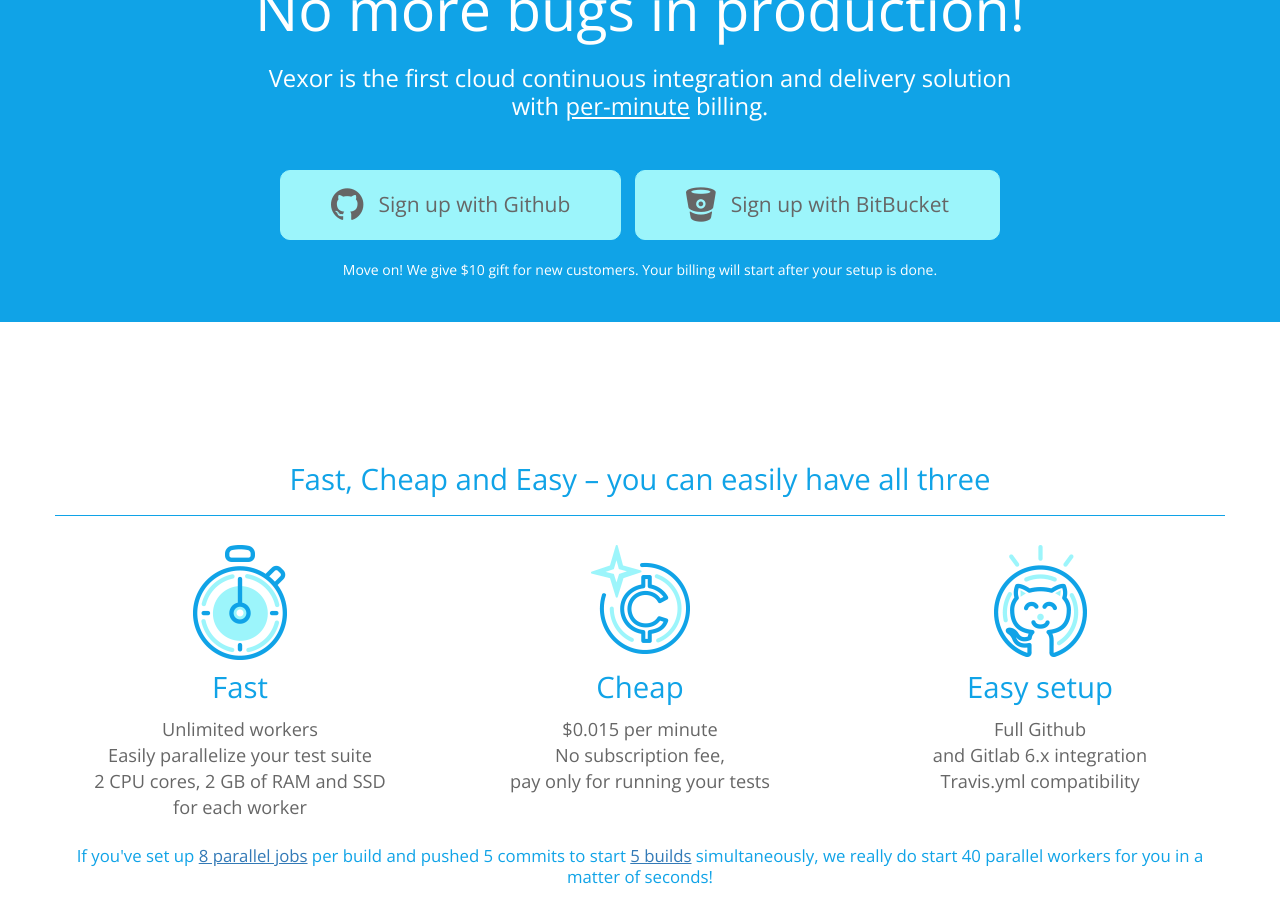
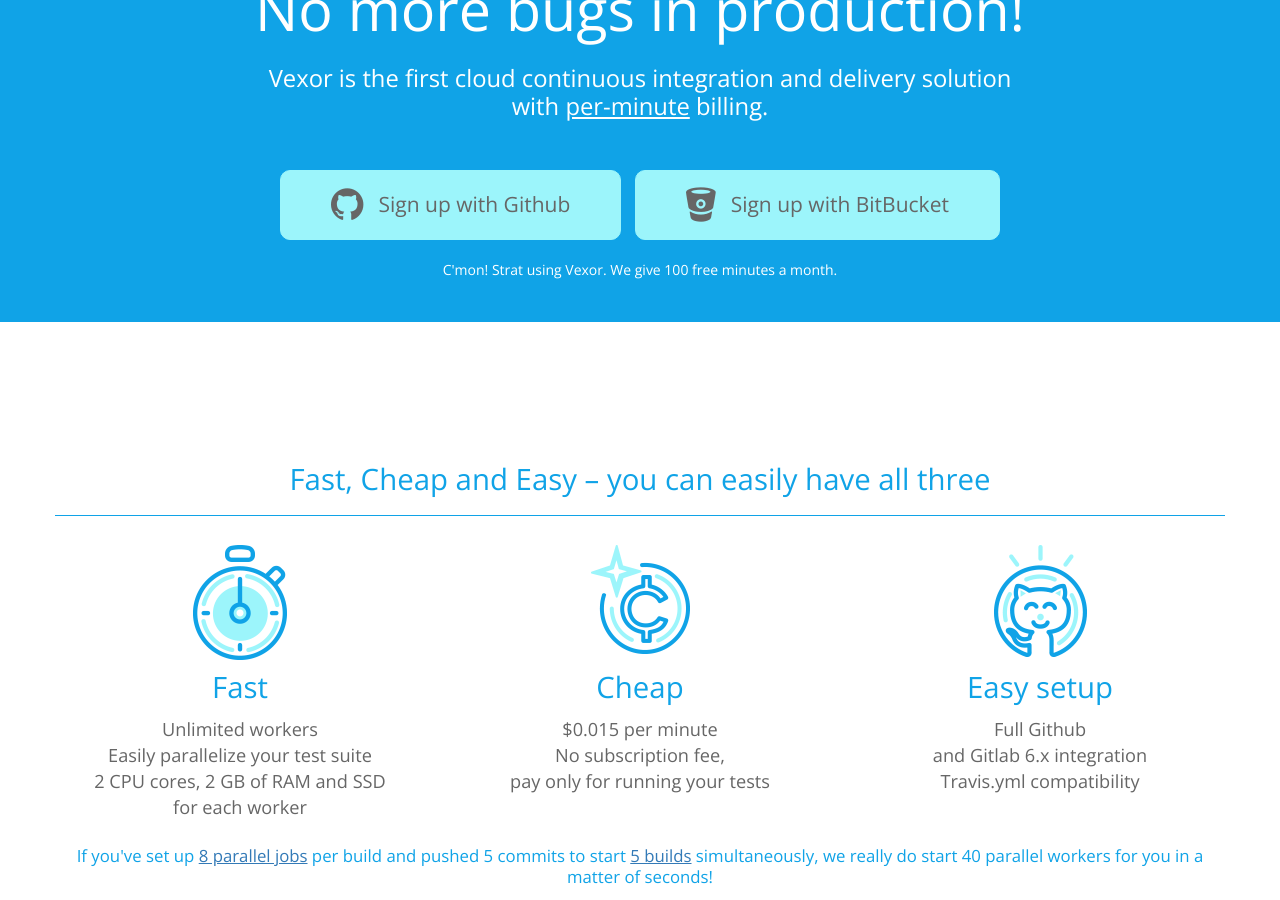
Before and after one commit to vexor/vx-promo, a Jekyll site: the page built from index.html, in a window 1280 px wide and 900 px high, scrolled down 428 px. Built offline with Jekyll 4.4.1, drawn with Linux system fonts in a browser that asks for light colours; nearby versions of some CDN libraries; Markdown is read by kramdown in place of the engine named in the settings; comment, search, counter and statistics services are not loaded.

Commit message:
fix text

```diff
--- a/index.html
+++ b/index.html
@@ -31,7 +31,7 @@
       </div>
     </div>
     <div class="row go_ahead">
-        Move on! We give $10 gift for new customers. Your billing will start after your setup is done.
+      C'mon! Strat using Vexor. We give 100 free minutes a month.
     </div>
   </div>
 </div>
```
